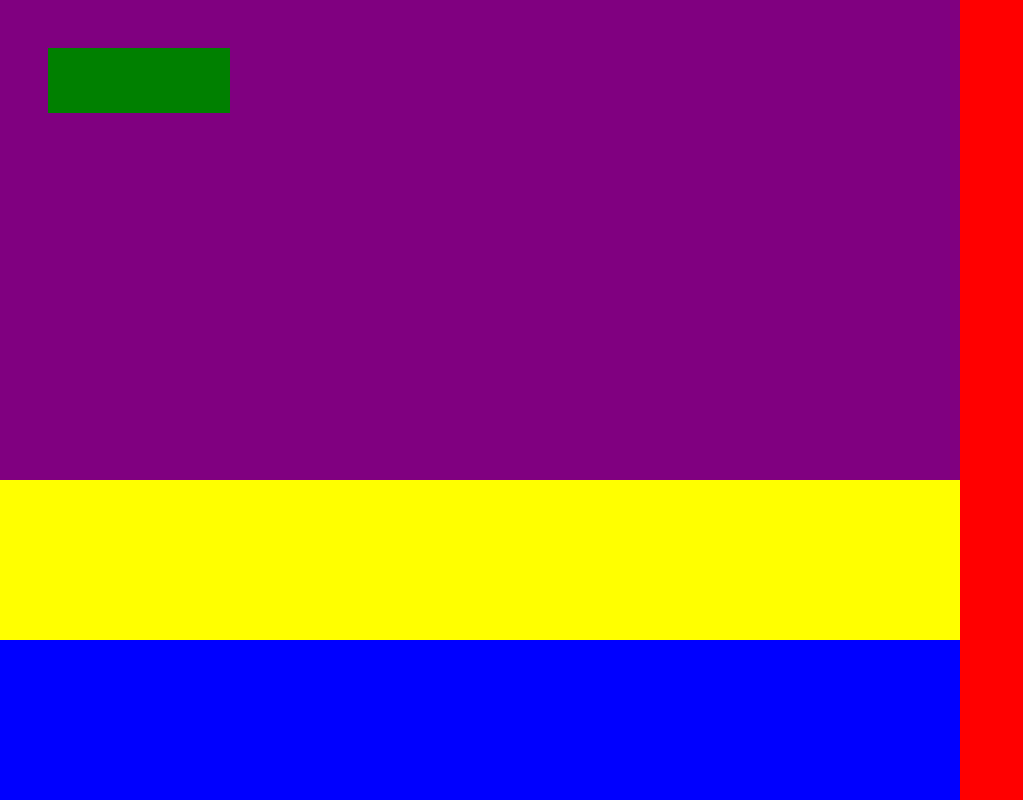
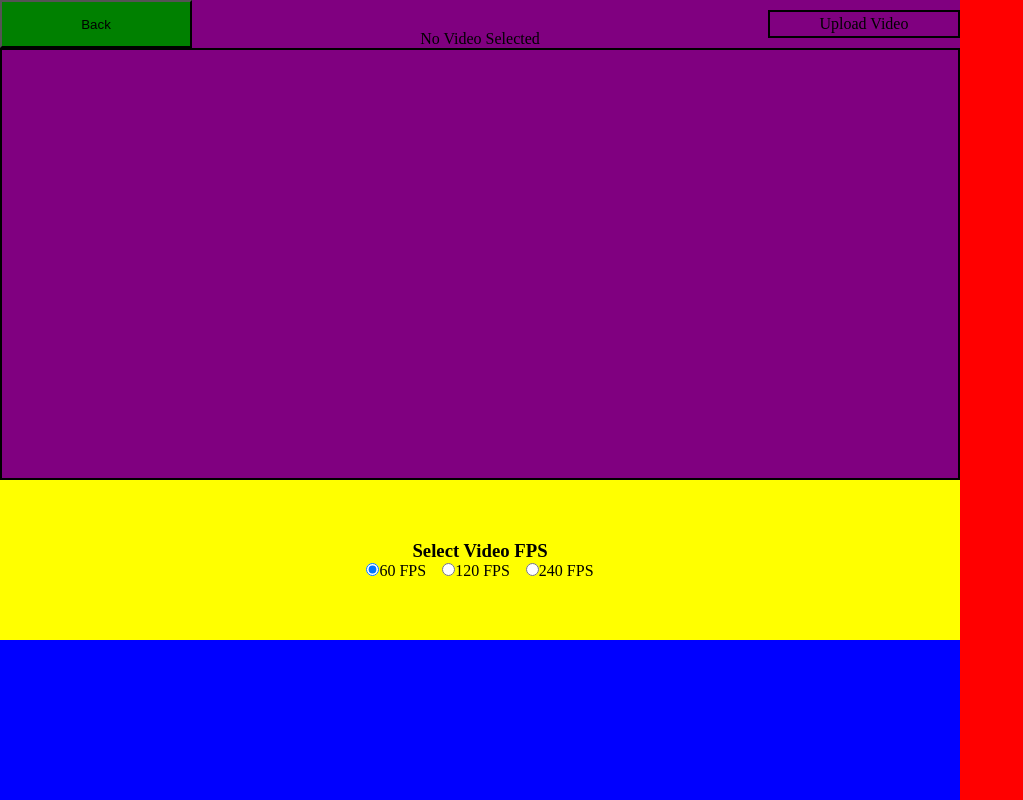
Before and after one commit to Jake-Noth/SpriteSheetGenerator, a React (Vite) app in the folder frontend/: page / in a window 1280 px wide. Both pictures are taken after a click on the element "Use Generator". Shown: the whole page, without its empty margins (0-1023 px from the left). Built offline with nearby package versions, Linux system fonts and the light colour scheme.

Commit message:
Draw first frame of the video

```diff
--- a/frontend/src/GeneratorComponents/Options.tsx
+++ b/frontend/src/GeneratorComponents/Options.tsx
@@ -1,11 +1,47 @@
+import { useState } from "react"
 
+export default function Options() {
+  const [videoFPS, setVideoFPS] = useState(60);
 
+  const handleFPSChange = (event: React.ChangeEvent<HTMLInputElement>) => {
+    setVideoFPS(Number(event.target.value));
+  };
 
-
-export default function Options(){
-    return(
-        <div style={{height:"20%", width:"100%", backgroundColor:"yellow"}}>
-
-        </div>
-    )
+  return (
+    <div style={{ height: "20%", width: "100%", backgroundColor: "yellow", display: "flex", flexDirection: "column", justifyContent: "center", alignItems: "center" }}>
+      <h3>Select Video FPS</h3>
+      <div style={{ display: "flex", gap: "1rem" }}>
+        <label>
+          <input
+            type="radio"
+            name="fps"
+            value="60"
+            checked={videoFPS === 60}
+            onChange={handleFPSChange}
+          />
+          60 FPS
+        </label>
+        <label>
+          <input
+            type="radio"
+            name="fps"
+            value="120"
+            checked={videoFPS === 120}
+            onChange={handleFPSChange}
+          />
+          120 FPS
+        </label>
+        <label>
+          <input
+            type="radio"
+            name="fps"
+            value="240"
+            checked={videoFPS === 240}
+            onChange={handleFPSChange}
+          />
+          240 FPS
+        </label>
+      </div>
+    </div>
+  );
 }
--- a/frontend/src/GeneratorComponents/VideoAndBack.tsx
+++ b/frontend/src/GeneratorComponents/VideoAndBack.tsx
@@ -1,13 +1,16 @@
-import { useState } from "react"
+import { useRef, useState } from "react"
 import BackModal from "./BackModel"
+import { drawFrame } from "./frameDrawer";
 
 
 
 export default function VideoAndBack(){
 
     const [showModal, setShowModal] = useState(false)
+    const [fileName, setFileName] = useState<string | null>(null);
+    const canvasRef = useRef<HTMLCanvasElement | null>(null)
 
-    const clearModal = () => {
+    const hideModal = () => {
         setShowModal(false)
     }
 
@@ -15,15 +18,64 @@ export default function VideoAndBack(){
         setShowModal(true)
     }
 
+    const handleFile = (event:React.ChangeEvent<HTMLInputElement>) => {
+        const file = event.target.files?.[0]
+        if(file){
+
+            const fileObj = URL.createObjectURL(file)
+
+            setFileName(file.name)
+
+            if(canvasRef.current){
+                drawFrame(fileObj, 0, canvasRef.current)
+            }
+        }
+    }
+
+
     return(
-        <div style={{height:"60%", width:"100%", background:"purple", paddingTop:"5%", paddingLeft:"5%"}}>
-            <div
-                style={{height:"15%", width:"20%", backgroundColor:"green"}}
-                onClick={showTheModal}
-            >
+        <div style={{height:"60%", width:"100%", background:"purple", display:"flex", flexDirection:"column"}}>
+            <div style={{height:"10%", width:"100%", display:"flex", flexDirection:"row", justifyContent:"space-between"}}>
+
+                <button
+                    style={{height:"100%", width:"20%", backgroundColor:"green"}}
+                    onClick={showTheModal}
+                >
+                    Back
+                </button>
+
+                <div style={{height:"100%", width:"20%", display:"flex", alignItems:"end", justifyContent:"center"}}>
+                    {fileName ? fileName : "No Video Selected"}
+                </div>
+
+                <label
+                    htmlFor="videoUpload"
+                    className="upload-label"
+                    style={{border:"2px solid black",
+                    width:"20%",
+                    display:"flex",
+                    alignItems:"center",
+                    justifyContent:"center",
+                    marginTop:"1%",
+                    marginBottom:"1%"}}
+                >
+                    {fileName ? "Change Video" : "Upload Video"}
+                </label>
+                <input
+                    type="file"
+                    id="videoUpload"
+                    name="videoUpload"
+                    accept="video/*"
+                    onChange={handleFile}
+                    style={{ display: "none" }}
+                />
+
             </div>
 
-            {showModal && <BackModal clearModal = {clearModal}/>}
+
+            <canvas ref={canvasRef} style={{height:"90%", width:"100%", border:"2px solid black"}}/>
+
+            {showModal && <BackModal clearModal = {hideModal}/>}
 
         </div>
     )
--- /dev/null
+++ b/frontend/src/GeneratorComponents/frameDrawer.ts
@@ -0,0 +1,46 @@
+
+export const drawFrame = (fileObj: string, time: number, canvas:HTMLCanvasElement) => {
+
+    const video = document.createElement("video");
+    video.src = fileObj;
+
+    video.addEventListener("loadeddata", () => {
+        video.currentTime = time;
+    });
+
+    video.addEventListener("seeked", () => {
+        if (canvas) {
+            const canvasWidth = canvas.clientWidth;
+            const canvasHeight = canvas.clientHeight;
+            canvas.width = canvasWidth;
+            canvas.height = canvasHeight;
+
+            const ctx = canvas.getContext("2d");
+            if (ctx) {
+                const videoWidth = video.videoWidth;
+                const videoHeight = video.videoHeight;
+
+                const videoAspectRatio = videoWidth / videoHeight;
+                const canvasAspectRatio = canvasWidth / canvasHeight;
+
+                let drawWidth, drawHeight, offsetX, offsetY;
+
+                if (videoAspectRatio > canvasAspectRatio) {
+                    drawWidth = canvasWidth;
+                    drawHeight = canvasWidth / videoAspectRatio;
+                    offsetX = 0;
+                    offsetY = (canvasHeight - drawHeight) / 2;
+                } else {
+                    drawHeight = canvasHeight;
+                    drawWidth = canvasHeight * videoAspectRatio;
+                    offsetX = (canvasWidth - drawWidth) / 2;
+                    offsetY = 0;
+                }
+
+                ctx.clearRect(0, 0, canvasWidth, canvasHeight);
+
+                ctx.drawImage(video, offsetX, offsetY, drawWidth, drawHeight);
+            }
+        }
+    });
+};
```
